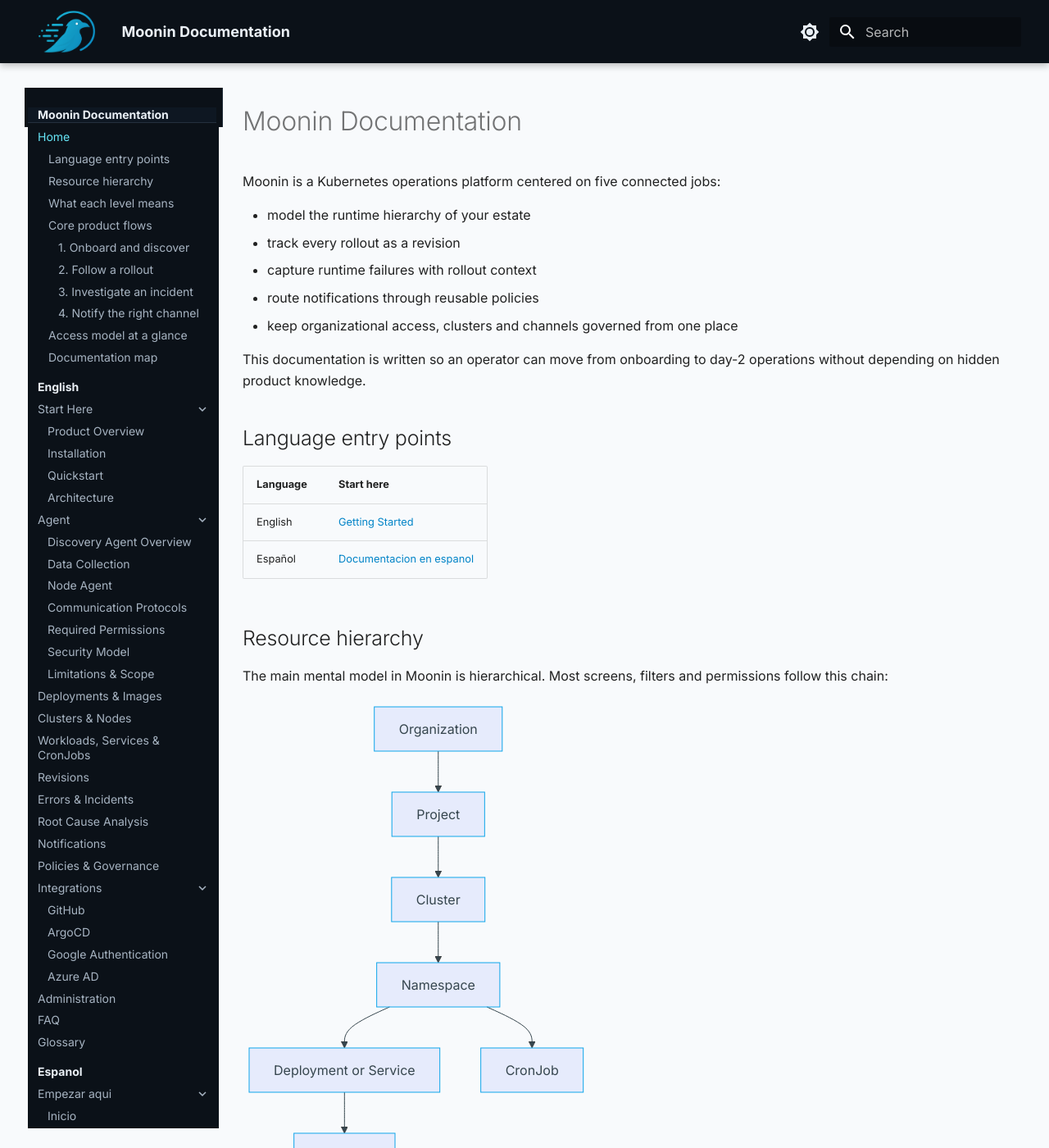
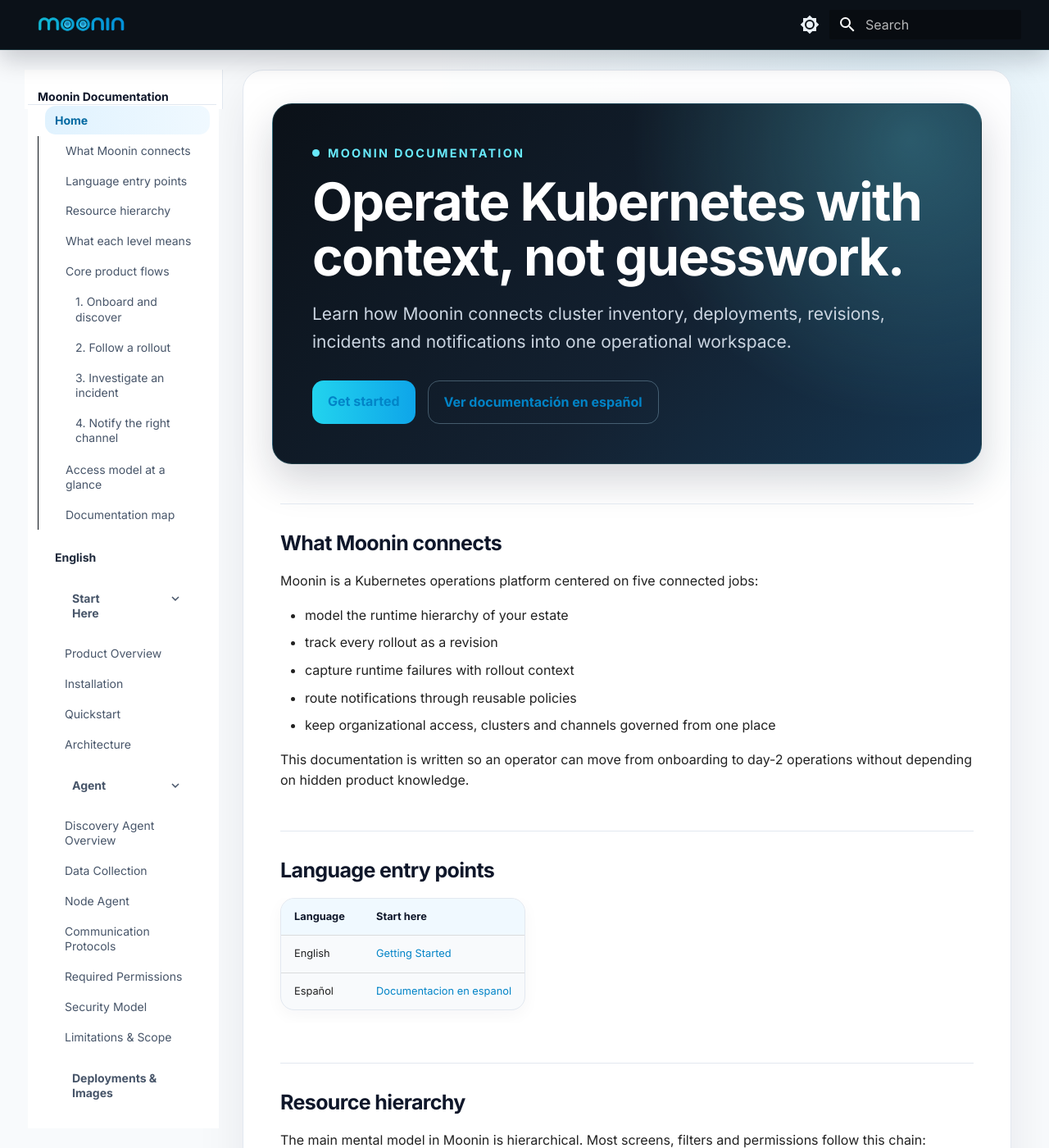
Before and after one commit to Moonin-Lab/Moonin-Docs, an MkDocs documentation site: the page built from docs/index.md, in a window 1280 px wide and 1400 px high. Shown: the whole window at 82% size. Built offline with MkDocs 1.6.1 and Material for MkDocs 9.7.7, drawn with Linux system fonts in a browser that asks for light colours; the version menu is left out.

Commit message:
Redesign docs as SaaS portal

```diff
--- a/docs/assets/portal.css
+++ b/docs/assets/portal.css
@@ -5,10 +5,13 @@
   --md-primary-fg-color--light: #132131;
   --md-primary-fg-color--dark: #060b10;
   --md-accent-fg-color: #0ea5e9;
-  --md-default-bg-color: #ffffff;
+  --md-default-bg-color: #f8fafc;
+  --md-default-fg-color: #0f172a;
+  --md-default-fg-color--light: #475569;
+  --md-default-fg-color--lighter: #94a3b8;
   --moonin-surface: #f0f9ff;
-  --moonin-border: rgba(14, 165, 233, 0.18);
-  --moonin-shadow: 0 18px 48px rgba(14, 165, 233, 0.1);
+  --moonin-border: #dbeafe;
+  --moonin-shadow: 0 20px 60px rgba(15, 23, 42, 0.08);
 }
 
 [data-md-color-scheme="default"] {
@@ -18,8 +21,13 @@
 
 .md-header__button.md-logo img,
 .md-header__button.md-logo svg {
-  height: 2.65rem;
+  height: 1.8rem;
+  max-width: 9.5rem;
   width: auto;
+}
+
+.md-header__topic:first-child {
+  display: none;
 }
 
 body[data-md-color-scheme="default"] .md-header,
@@ -28,34 +36,56 @@
   color: #eaf0f6;
 }
 
+body[data-md-color-scheme="default"] .md-header {
+  border-bottom: 1px solid rgba(103, 232, 249, 0.14);
+  box-shadow: 0 12px 30px rgba(2, 8, 23, 0.2);
+}
+
+body[data-md-color-scheme="default"] .md-main {
+  background:
+    radial-gradient(circle at 85% 0%, rgba(56, 189, 248, 0.1), transparent 28rem),
+    #f8fafc;
+}
+
 body[data-md-color-scheme="default"] .md-sidebar--primary,
 body[data-md-color-scheme="default"] .md-sidebar--primary .md-sidebar__scrollwrap,
 body[data-md-color-scheme="default"] .md-sidebar--primary .md-nav {
-  background-color: #0b1118 !important;
+  background-color: #ffffff !important;
 }
 
-.md-sidebar--primary {
-  border-right: 1px solid #24303d;
+body[data-md-color-scheme="default"] .md-sidebar--primary {
+  border-right: 1px solid #e2e8f0;
 }
 
-.md-sidebar--primary .md-nav__title {
-  background: #0e1722;
-  box-shadow: 0 1px 0 #24303d;
-  color: #eaf0f6;
+body[data-md-color-scheme="default"] .md-sidebar--primary .md-nav__title {
+  background: #ffffff;
+  box-shadow: 0 1px 0 #e2e8f0;
+  color: #0f172a;
+  font-weight: 750;
 }
 
 body[data-md-color-scheme="default"] .md-sidebar--primary .md-nav__link {
-  color: #a7b4c2 !important;
+  border-radius: 0.65rem;
+  color: #475569 !important;
+  margin: 0.1rem 0.45rem;
+  padding: 0.42rem 0.6rem;
+}
+
+body[data-md-color-scheme="default"] .md-sidebar--primary .md-nav__item--nested > .md-nav__link {
+  color: #1e293b !important;
+  font-weight: 650;
 }
 
 body[data-md-color-scheme="default"] .md-sidebar--primary .md-nav__link:hover,
-body[data-md-color-scheme="default"] .md-sidebar--primary .md-nav__link:focus,
-body[data-md-color-scheme="default"] .md-sidebar--primary .md-nav__link--active {
-  color: #67e8f9 !important;
+body[data-md-color-scheme="default"] .md-sidebar--primary .md-nav__link:focus {
+  background: #f0f9ff;
+  color: #0369a1 !important;
 }
 
-body[data-md-color-scheme="default"] .md-sidebar--primary .md-nav__item--nested > .md-nav__link {
-  color: #eaf0f6 !important;
+body[data-md-color-scheme="default"] .md-sidebar--primary .md-nav__link--active {
+  background: linear-gradient(90deg, #e0f2fe, #f0f9ff);
+  color: #0369a1 !important;
+  font-weight: 700;
 }
 
 body[data-md-color-scheme="default"] .md-typeset a,
@@ -63,8 +93,132 @@
   color: #0284c7;
 }
 
+.md-main__inner {
+  margin-top: 1.2rem;
+}
+
+.md-content__inner {
+  background: rgba(255, 255, 255, 0.94);
+  border: 1px solid #e2e8f0;
+  border-radius: 1.25rem;
+  box-shadow: var(--moonin-shadow);
+  margin-bottom: 1.5rem;
+  padding: 2rem 2.25rem;
+}
+
+.md-typeset h1,
+.md-typeset h2,
+.md-typeset h3 {
+  color: #0f172a;
+  font-weight: 750;
+  letter-spacing: -0.025em;
+}
+
+.md-typeset h1 {
+  font-size: 2.3rem;
+}
+
+.md-typeset h2 {
+  border-top: 1px solid #e2e8f0;
+  margin-top: 2.4rem;
+  padding-top: 1.5rem;
+}
+
+.md-typeset table:not([class]) {
+  border: 1px solid #e2e8f0;
+  border-radius: 0.85rem;
+  box-shadow: 0 6px 20px rgba(15, 23, 42, 0.04);
+  overflow: hidden;
+}
+
+.md-typeset table:not([class]) th {
+  background: #f0f9ff;
+  color: #0f172a;
+}
+
+.md-typeset code {
+  background: #eff6ff;
+  color: #0369a1;
+}
+
+.md-typeset pre > code {
+  background: #0f172a;
+  color: #e0f2fe;
+}
+
+.moonin-docs-hero {
+  background:
+    radial-gradient(circle at 90% 10%, rgba(103, 232, 249, 0.28), transparent 17rem),
+    linear-gradient(135deg, #0b1118, #132131 58%, #163752);
+  border: 1px solid rgba(103, 232, 249, 0.18);
+  border-radius: 1.2rem;
+  box-shadow: 0 20px 48px rgba(15, 23, 42, 0.18);
+  color: #eaf0f6;
+  margin: -0.4rem -0.5rem 2rem;
+  overflow: hidden;
+  padding: 2.4rem;
+}
+
+.moonin-docs-hero h1 {
+  color: #ffffff;
+  font-size: clamp(2.15rem, 5vw, 3.3rem);
+  line-height: 1.05;
+  margin: 0.7rem 0 1rem;
+  max-width: 45rem;
+}
+
+.moonin-docs-hero p {
+  color: #cbd5e1;
+  font-size: 1.05rem;
+  margin: 0;
+  max-width: 43rem;
+}
+
+.moonin-eyebrow {
+  align-items: center;
+  color: #67e8f9;
+  display: flex;
+  font-size: 0.72rem;
+  font-weight: 800;
+  gap: 0.5rem;
+  letter-spacing: 0.16em;
+  text-transform: uppercase;
+}
+
+.moonin-eyebrow::before {
+  background: #67e8f9;
+  border-radius: 99px;
+  content: "";
+  height: 0.45rem;
+  width: 0.45rem;
+}
+
+.moonin-hero-actions {
+  display: flex;
+  flex-wrap: wrap;
+  gap: 0.75rem;
+  margin-top: 1.5rem;
+}
+
+.moonin-hero-actions a {
+  border-radius: 0.7rem;
+  font-weight: 700;
+  padding: 0.65rem 0.95rem;
+  text-decoration: none;
+}
+
+.moonin-hero-actions a:first-child {
+  background: linear-gradient(90deg, #22d3ee, #0ea5e9);
+  color: #082f49;
+}
+
+.moonin-hero-actions a:last-child {
+  border: 1px solid rgba(186, 230, 253, 0.3);
+  color: #e0f2fe;
+}
+
 .moonin-hero {
-  padding: 1.25rem 0 0.25rem;
+  padding: 0.5rem 0 0.25rem;
 }
 
 .moonin-grid {
@@ -148,6 +302,18 @@
 }
 
 @media (max-width: 960px) {
+  .md-content__inner {
+    border-radius: 0;
+    box-shadow: none;
+    padding: 1.5rem 1rem;
+  }
+
+  .moonin-docs-hero {
+    border-radius: 1rem;
+    margin: 0 0 1.5rem;
+    padding: 1.6rem;
+  }
+
   .moonin-hero {
     padding-top: 0.4rem;
   }
--- a/docs/index.md
+++ b/docs/index.md
@@ -1,4 +1,14 @@
-# Moonin Documentation
+<section class="moonin-docs-hero">
+  <div class="moonin-eyebrow">Moonin Documentation</div>
+  <h1>Operate Kubernetes with context, not guesswork.</h1>
+  <p>Learn how Moonin connects cluster inventory, deployments, revisions, incidents and notifications into one operational workspace.</p>
+  <div class="moonin-hero-actions">
+    <a href="getting-started/">Get started</a>
+    <a href="es/">Ver documentación en español</a>
+  </div>
+</section>
+
+## What Moonin connects
 
 Moonin is a Kubernetes operations platform centered on five connected jobs:
 
--- a/mkdocs.yml
+++ b/mkdocs.yml
@@ -33,7 +33,7 @@
     - content.tabs.link
     - toc.follow
     - toc.integrate
-  logo: assets/moonin-symbol-cyan.svg
+  logo: assets/moonin-wordmark-cyan.svg
   favicon: assets/favicon.svg
 
 plugins:
```
